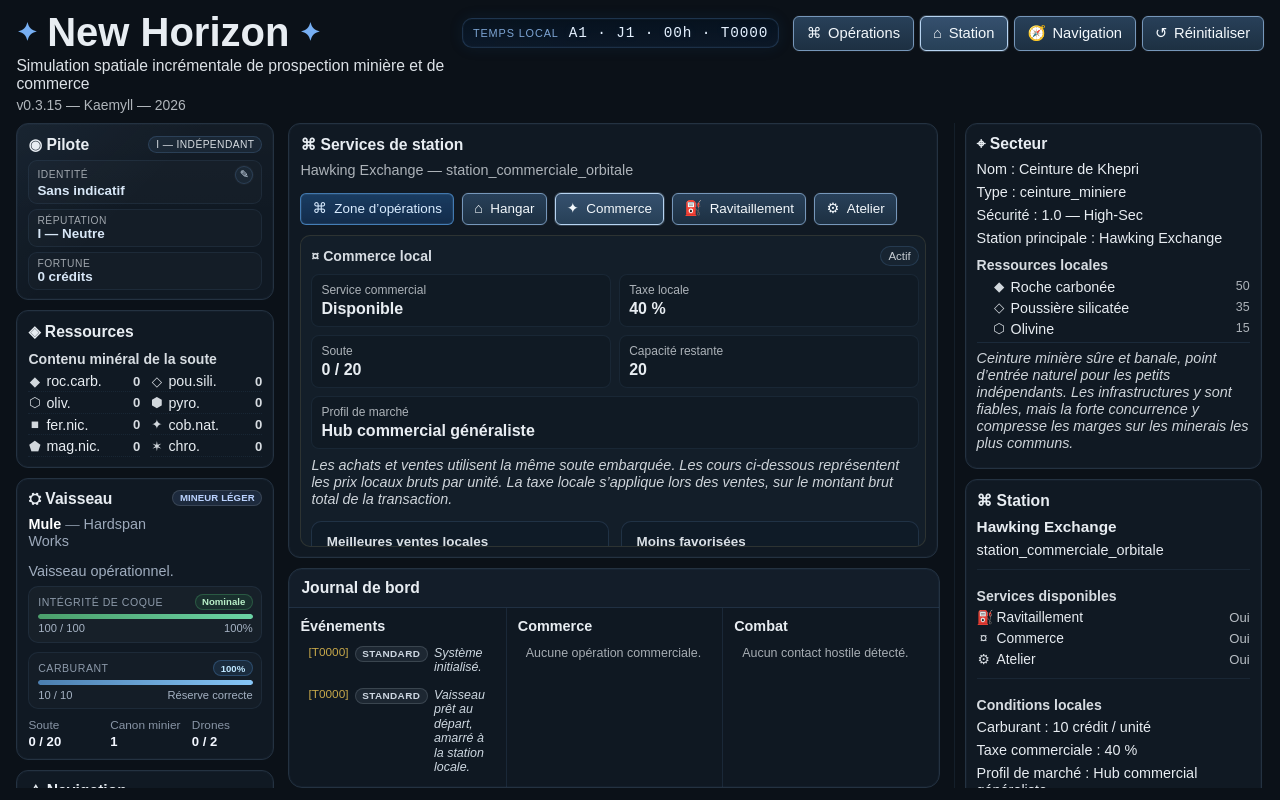
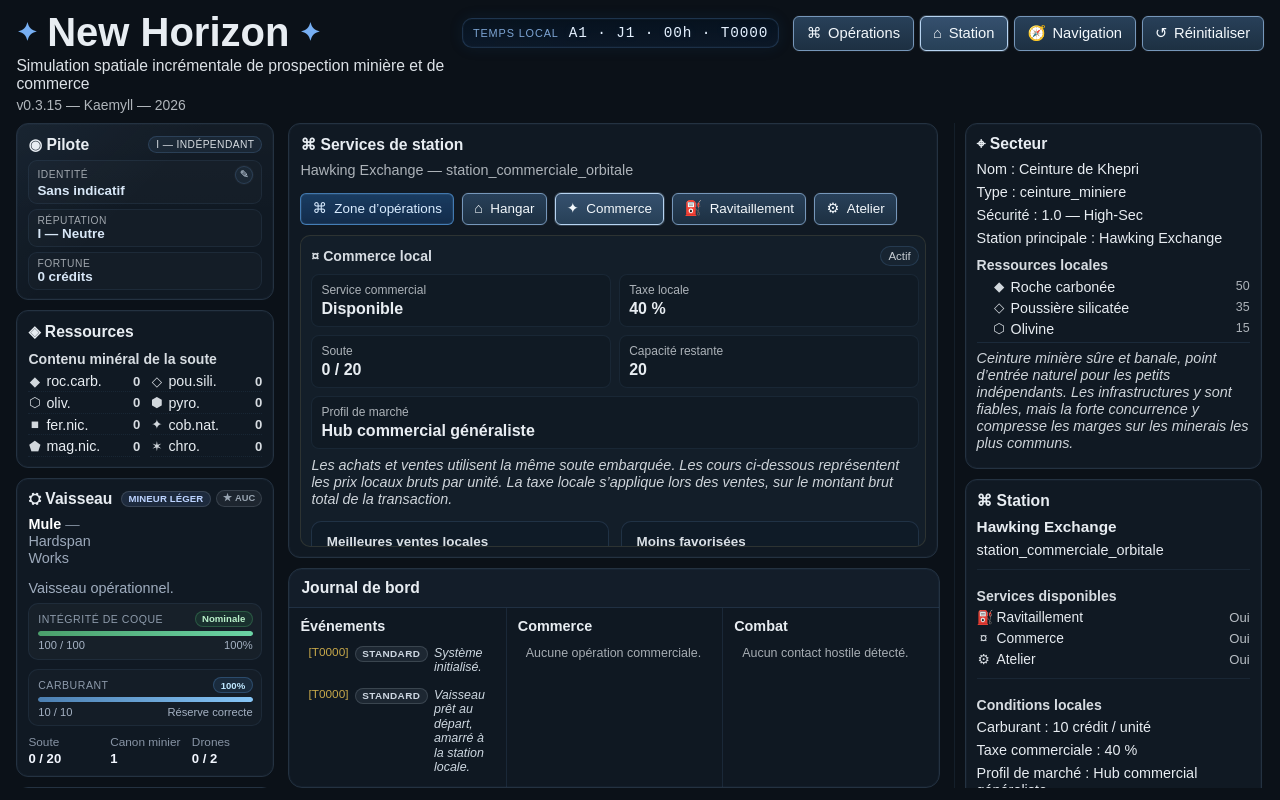
Before and after one commit to Kaemyll/newhorizon, a Vue app: page / in a window 1280 px wide. Built offline with nearby package versions, Linux system fonts and the light colour scheme.

Commit message:
v0.3.15-66 : feat(ui) : affichage de l’état d’assurance du vaisseau dans le panneau Vaisseau

```diff
--- a/src/assets/styles/features/ship.css
+++ b/src/assets/styles/features/ship.css
@@ -47,6 +47,14 @@
   color: rgba(210, 225, 245, 0.72);
 }
 
+.ship-panel-badges {
+  display: inline-flex;
+  align-items: center;
+  gap: 0.3rem;
+  flex-wrap: nowrap;
+  flex-shrink: 0;
+}
+
 .ship-role-badge {
   display: inline-flex;
   align-items: center;
@@ -86,6 +94,63 @@
 .ship-role-badge--trade {
   background: rgba(110, 220, 170, 0.12);
   color: #92f0c2;
+}
+
+.ship-insurance-badge {
+  display: inline-flex;
+  align-items: center;
+  justify-content: center;
+  gap: 0.18rem;
+  padding: 0.14rem 0.38rem;
+  border-radius: 999px;
+  font-size: 0.58rem;
+  font-weight: 700;
+  letter-spacing: 0.01em;
+  text-transform: uppercase;
+  white-space: nowrap;
+  line-height: 1;
+  border: 1px solid rgba(255, 255, 255, 0.12);
+  flex-shrink: 0;
+  transition:
+          border-color var(--nh-motion-duration-fast) var(--nh-motion-ease-standard),
+          background var(--nh-motion-duration-fast) var(--nh-motion-ease-standard),
+          color var(--nh-motion-duration-fast) var(--nh-motion-ease-standard),
+          box-shadow var(--nh-motion-duration-fast) var(--nh-motion-ease-standard);
+}
+
+.ship-insurance-badge-star {
+  font-size: 0.64rem;
+  line-height: 1;
+}
+
+.ship-insurance-badge--none {
+  background: rgba(120, 128, 138, 0.12);
+  color: #9aa6b3;
+  border-color: rgba(160, 172, 186, 0.2);
+}
+
+.ship-insurance-badge--tiers {
+  background: rgba(170, 52, 52, 0.14);
+  color: #ff9c9c;
+  border-color: rgba(224, 90, 90, 0.24);
+}
+
+.ship-insurance-badge--standard {
+  background: rgba(168, 124, 32, 0.14);
+  color: #ffd97b;
+  border-color: rgba(214, 146, 58, 0.24);
+}
+
+.ship-insurance-badge--premium {
+  background: rgba(44, 122, 78, 0.16);
+  color: #9df0be;
+  border-color: rgba(86, 196, 124, 0.24);
+}
+
+.ship-insurance-badge--elite {
+  background: rgba(116, 52, 170, 0.16);
+  color: #d6a9ff;
+  border-color: rgba(176, 104, 255, 0.26);
 }
 
 .ship-panel-role-line {
--- a/src/components/ShipPanel.vue
+++ b/src/components/ShipPanel.vue
@@ -47,6 +47,48 @@ const roleClass = computed(() => {
 })
 
 const descriptionVaisseau = computed(() => props.vaisseau.description || 'Vaisseau opérationnel.')
+
+const assuranceInfo = computed(() => {
+    const niveau = props.vaisseau.assuranceNiveau || 'aucune'
+
+    switch (niveau) {
+        case 'tiers':
+            return {
+                libelle: 'Assurance au tiers',
+                remboursement: '33%',
+                code: 'Trs',
+                classeCss: 'ship-insurance-badge--tiers',
+            }
+        case 'standard':
+            return {
+                libelle: 'Assurance standard',
+                remboursement: '66%',
+                code: 'Std',
+                classeCss: 'ship-insurance-badge--standard',
+            }
+        case 'premium':
+            return {
+                libelle: 'Assurance premium',
+                remboursement: '100%',
+                code: 'Prm',
+                classeCss: 'ship-insurance-badge--premium',
+            }
+        case 'elite':
+            return {
+                libelle: 'Assurance élite',
+                remboursement: '125%',
+                code: 'Elt',
+                classeCss: 'ship-insurance-badge--elite',
+            }
+        default:
+            return {
+                libelle: 'Aucune assurance',
+                remboursement: '0%',
+                code: 'Auc',
+                classeCss: 'ship-insurance-badge--none',
+            }
+    }
+})
 
 const coquePourcentage = computed(() => {
     if (!props.vaisseau.coqueMax) return 0
@@ -120,9 +162,21 @@ const nombreDronesActifs = computed(() => props.industrie?.drones?.length || 0)
                 </p>
             </div>
 
-            <span class="ship-role-badge" :class="roleClass">
-        {{ roleLabel }}
-      </span>
+            <div class="ship-panel-badges">
+        <span class="ship-role-badge" :class="roleClass">
+          {{ roleLabel }}
+        </span>
+
+                <span
+                    class="ship-insurance-badge"
+                    :class="assuranceInfo.classeCss"
+                    :title="`${assuranceInfo.libelle} — remboursement ${assuranceInfo.remboursement}`"
+                    :aria-label="`${assuranceInfo.libelle} — remboursement ${assuranceInfo.remboursement}`"
+                >
+          <span class="ship-insurance-badge-star" aria-hidden="true">★</span>
+          <span>{{ assuranceInfo.code }}</span>
+        </span>
+            </div>
         </div>
 
         <p class="ship-panel-role-line">{{ descriptionVaisseau }}</p>
--- a/src/game/donneesInitiales.js
+++ b/src/game/donneesInitiales.js
@@ -20,6 +20,7 @@ function creerInstanceVaisseauDepuisModele(modele) {
     dronesMiniersMax: modele.dronesMiniersMax,
     carburant: modele.carburantMax,
     carburantMax: modele.carburantMax,
+    assuranceNiveau: 'aucune',
     scanner: structuredClone(modele.scanner || {}),
     ameliorations: structuredClone(modele.ameliorations || []),
     ameliorationsMax: structuredClone(modele.ameliorationsMax || {}),
@@ -65,6 +66,7 @@ export function creerEtatInitialJeu() {
       puissanceMiniere: vaisseauDepart.puissanceMiniere,
       dronesMiniersMax: vaisseauDepart.dronesMiniersMax,
       carburantMax: vaisseauDepart.carburantMax,
+      assuranceNiveau: vaisseauDepart.assuranceNiveau,
       scanner: structuredClone(vaisseauDepart.scanner || {}),
       ameliorations: structuredClone(vaisseauDepart.ameliorations || []),
       ameliorationsMax: structuredClone(vaisseauDepart.ameliorationsMax || {}),
```
